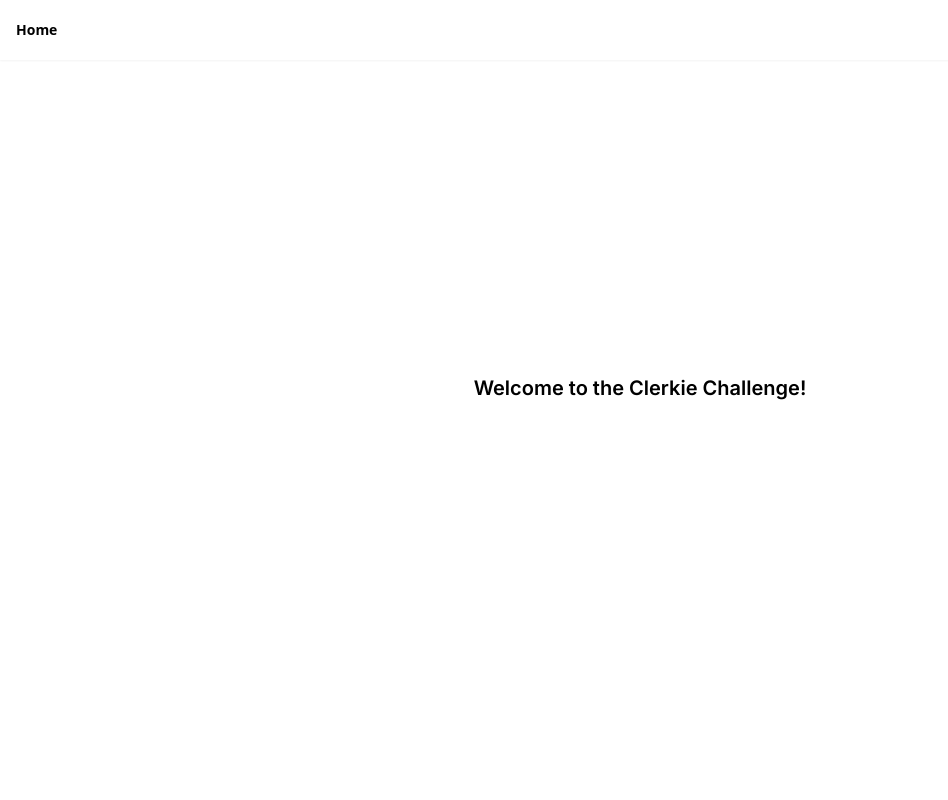
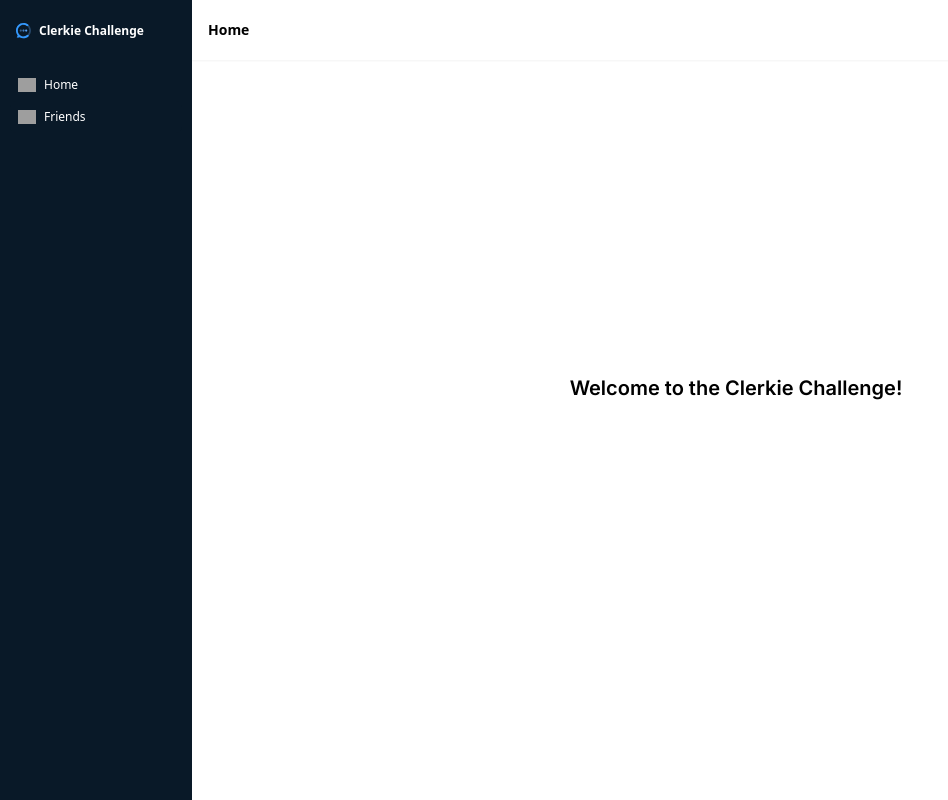
Before and after one commit to nabonitasen/nextjs, a Next.js app: page / in a window 1280 px wide. Shown: the whole page, without its empty margins (0-948 px from the left). Built offline with nearby package versions, Linux system fonts and the light colour scheme; grey boxes are pictures that could not be loaded.

Commit message:
readd nav

```diff
--- a/app/layout.tsx
+++ b/app/layout.tsx
@@ -17,6 +17,9 @@ export default function RootLayout({
 }>) {
   return (
     <div className="flex h-screen flex-col md:flex-row md:overflow-hidden">
+      <div className="w-full flex-none md:w-48">
+        <SideNav />
+      </div>
       <div className="flex-grow md:overflow-y-auto">{children}</div>
     </div>
   );
```
